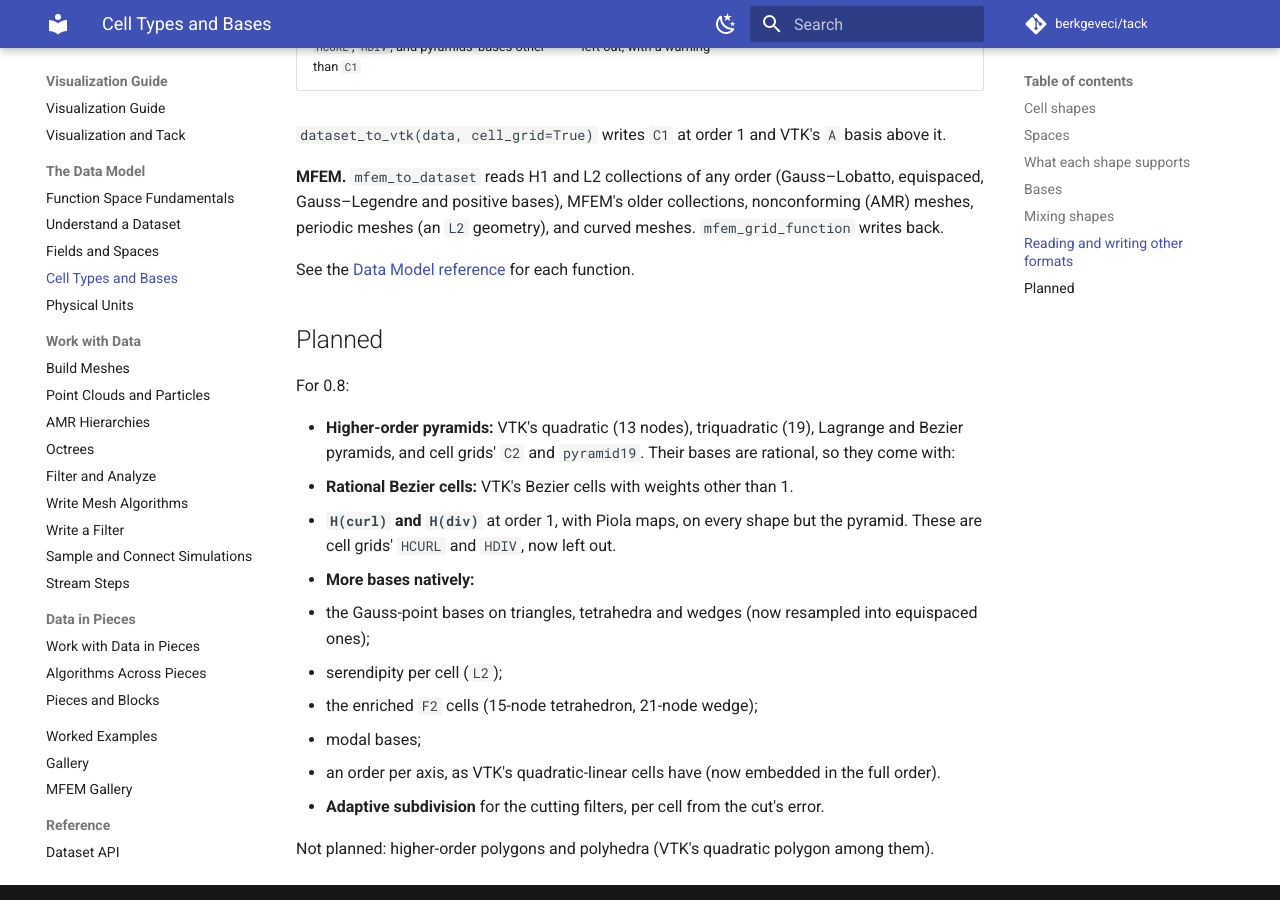
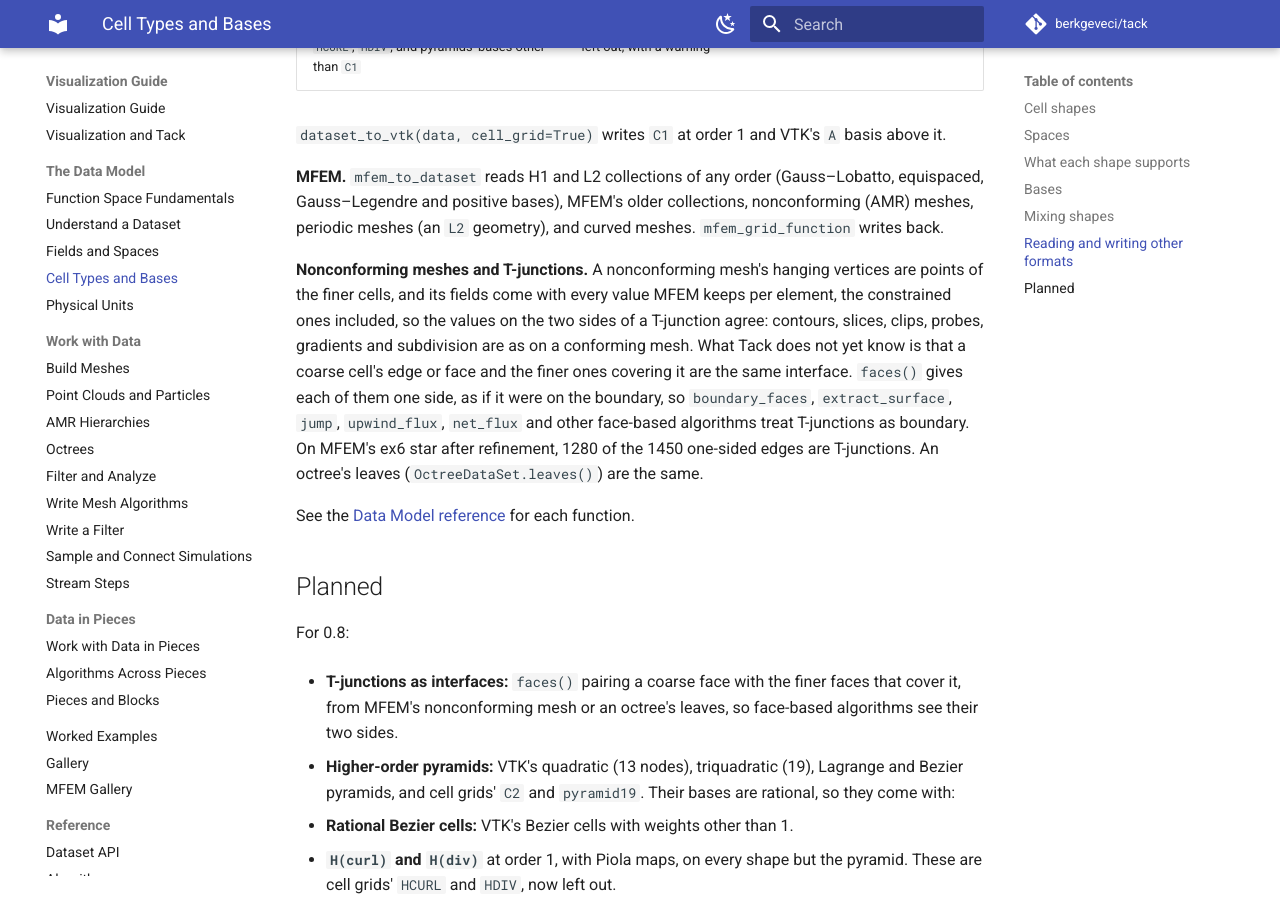
Before and after one commit to berkgeveci/tack, an MkDocs documentation site: the page built from docs/vis-guide/16-cells-and-bases.md, in a window 1280 px wide and 900 px high, scrolled down 5261 px. Built offline with MkDocs 1.6.1 and Material for MkDocs 9.7.7, drawn with Linux system fonts in a browser that asks for light colours; comment, search, counter and statistics services are not loaded; the version menu is left out.

Commit message:
Docs: nonconforming meshes import with values that agree across T-junctions, but face-based algorithms see them as boundary; T-junctions as interfaces planned for 0.8

```diff
--- a/docs/vis-guide/16-cells-and-bases.md
+++ b/docs/vis-guide/16-cells-and-bases.md
@@ -157,11 +157,27 @@ equispaced, Gauss–Legendre and positive bases), MFEM's older collections,
 nonconforming (AMR) meshes, periodic meshes (an `L2` geometry), and curved
 meshes. `mfem_grid_function` writes back.
 
+**Nonconforming meshes and T-junctions.** A nonconforming mesh's hanging
+vertices are points of the finer cells, and its fields come with every
+value MFEM keeps per element, the constrained ones included, so the values on
+the two sides of a T-junction agree: contours, slices, clips, probes,
+gradients and subdivision are as on a conforming mesh. What Tack does not yet
+know is that a coarse cell's edge or face and the finer ones covering it are
+the same interface. `faces()` gives each of them one side, as if it were on
+the boundary, so `boundary_faces`, `extract_surface`, `jump`, `upwind_flux`,
+`net_flux` and other face-based algorithms treat T-junctions as boundary. On
+MFEM's ex6 star after refinement, 1280 of the 1450 one-sided edges are
+T-junctions. An octree's leaves (`OctreeDataSet.leaves()`) are the same.
+
 See the [Data Model reference](reference/data-model.md) for each function.
 
 ## Planned
 
 For 0.8:
+
+- **T-junctions as interfaces:** `faces()` pairing a coarse face with the
+  finer faces that cover it, from MFEM's nonconforming mesh or an octree's
+  leaves, so face-based algorithms see their two sides.
 
 - **Higher-order pyramids:** VTK's quadratic (13 nodes), triquadratic (19),
   Lagrange and Bezier pyramids, and cell grids' `C2` and `pyramid19`. Their
```
Also changed, not shown: docs/vis-guide/mfem-gallery.md (+4 -1 lines).
